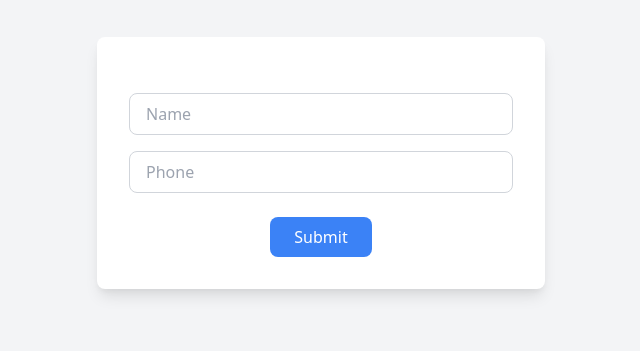
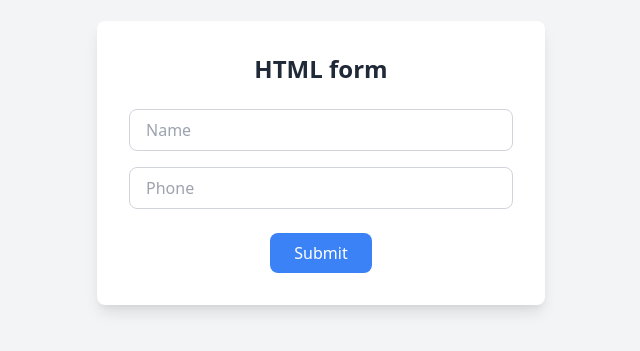
Before and after one commit to pakpum1984/formHtmlcheck, a plain HTML site: page index.html in a window 1280 px wide. Shown: the part 237-588 px from the top of the page, without its empty margins (319-959 px from the left). Drawn offline with nearby package versions, Linux system fonts and the light colour scheme; some packages are replaced by stand-ins of ours; a script that the page names is missing.

Commit message:
Update index.html

```diff
--- a/index.html
+++ b/index.html
@@ -9,7 +9,7 @@
 </head>
 <body class="bg-gray-100 flex items-center justify-center h-screen">
     <div class="bg-white p-8 rounded-lg shadow-lg w-full max-w-md">
-        <h1 id="msg" class="text-center text-2xl font-bold mb-6 text-gray-800"></h1>
+        <h1 id="msg" class="text-center text-2xl font-bold mb-6 text-gray-800">HTML form</h1>
         <form id="myForm">
             <div class="mb-4">
                 <input type="text" name="name" placeholder="Name" class="w-full px-4 py-2 border border-gray-300 rounded-lg focus:outline-none focus:ring-2 focus:ring-blue-500" required>
```
